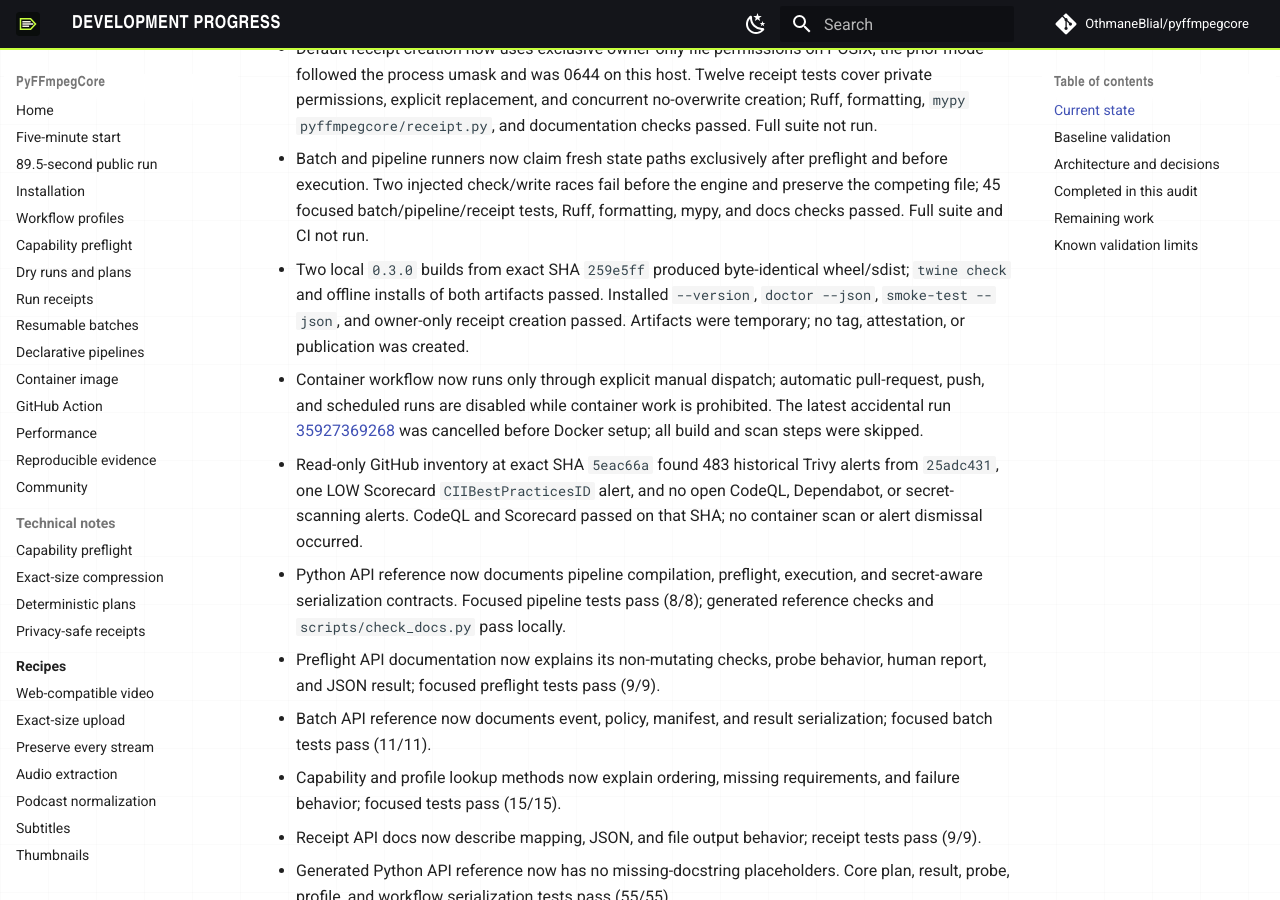
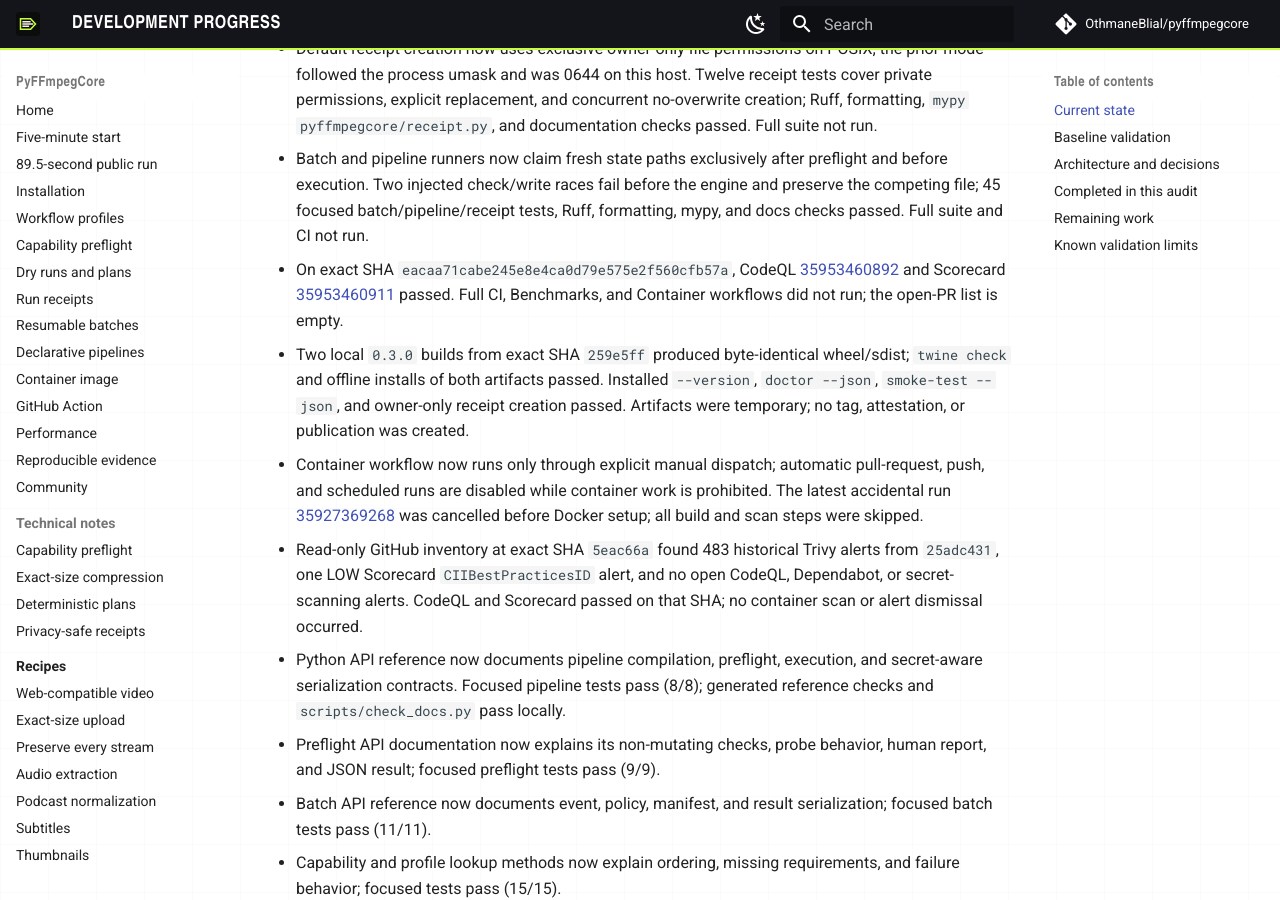
Before and after one commit to OthmaneBlial/pyffmpegcore, an MkDocs documentation site: the page built from docs/PROGRESS.md, in a window 1280 px wide and 900 px high, scrolled down 3142 px. Built offline with MkDocs 1.6.1 and Material for MkDocs 9.7.7, drawn with Linux system fonts in a browser that asks for light colours; comment, search, counter and statistics services are not loaded.

Commit message:
docs: record latest main check results

```diff
--- a/docs/PROGRESS.md
+++ b/docs/PROGRESS.md
@@ -29,6 +29,7 @@ Updated: 2026-09-24
 - Batch and pipeline CLI runs now reject state, event, receipt, and media path collisions before opening event logs. Forty-one focused CLI/batch/pipeline tests passed with Ruff, formatting, mypy, and documentation checks.
 - Default receipt creation now uses exclusive owner-only file permissions on POSIX; the prior mode followed the process umask and was 0644 on this host. Twelve receipt tests cover private permissions, explicit replacement, and concurrent no-overwrite creation; Ruff, formatting, `mypy pyffmpegcore/receipt.py`, and documentation checks passed. Full suite not run.
 - Batch and pipeline runners now claim fresh state paths exclusively after preflight and before execution. Two injected check/write races fail before the engine and preserve the competing file; 45 focused batch/pipeline/receipt tests, Ruff, formatting, mypy, and docs checks passed. Full suite and CI not run.
+- On exact SHA `eacaa71cabe245e8e4ca0d79e575e2f560cfb57a`, CodeQL [35953460892](https://github.com/OthmaneBlial/pyffmpegcore/actions/runs/35953460892) and Scorecard [35953460911](https://github.com/OthmaneBlial/pyffmpegcore/actions/runs/35953460911) passed. Full CI, Benchmarks, and Container workflows did not run; the open-PR list is empty.
 - Two local `0.3.0` builds from exact SHA `259e5ff` produced byte-identical wheel/sdist; `twine check` and offline installs of both artifacts passed. Installed `--version`, `doctor --json`, `smoke-test --json`, and owner-only receipt creation passed. Artifacts were temporary; no tag, attestation, or publication was created.
 - Container workflow now runs only through explicit manual dispatch; automatic pull-request, push, and scheduled runs are disabled while container work is prohibited. The latest accidental run [35927369268](https://github.com/OthmaneBlial/pyffmpegcore/actions/runs/35927369268) was cancelled before Docker setup; all build and scan steps were skipped.
 - Read-only GitHub inventory at exact SHA `5eac66a` found 483 historical Trivy alerts from `25adc431`, one LOW Scorecard `CIIBestPracticesID` alert, and no open CodeQL, Dependabot, or secret-scanning alerts. CodeQL and Scorecard passed on that SHA; no container scan or alert dismissal occurred.
```
